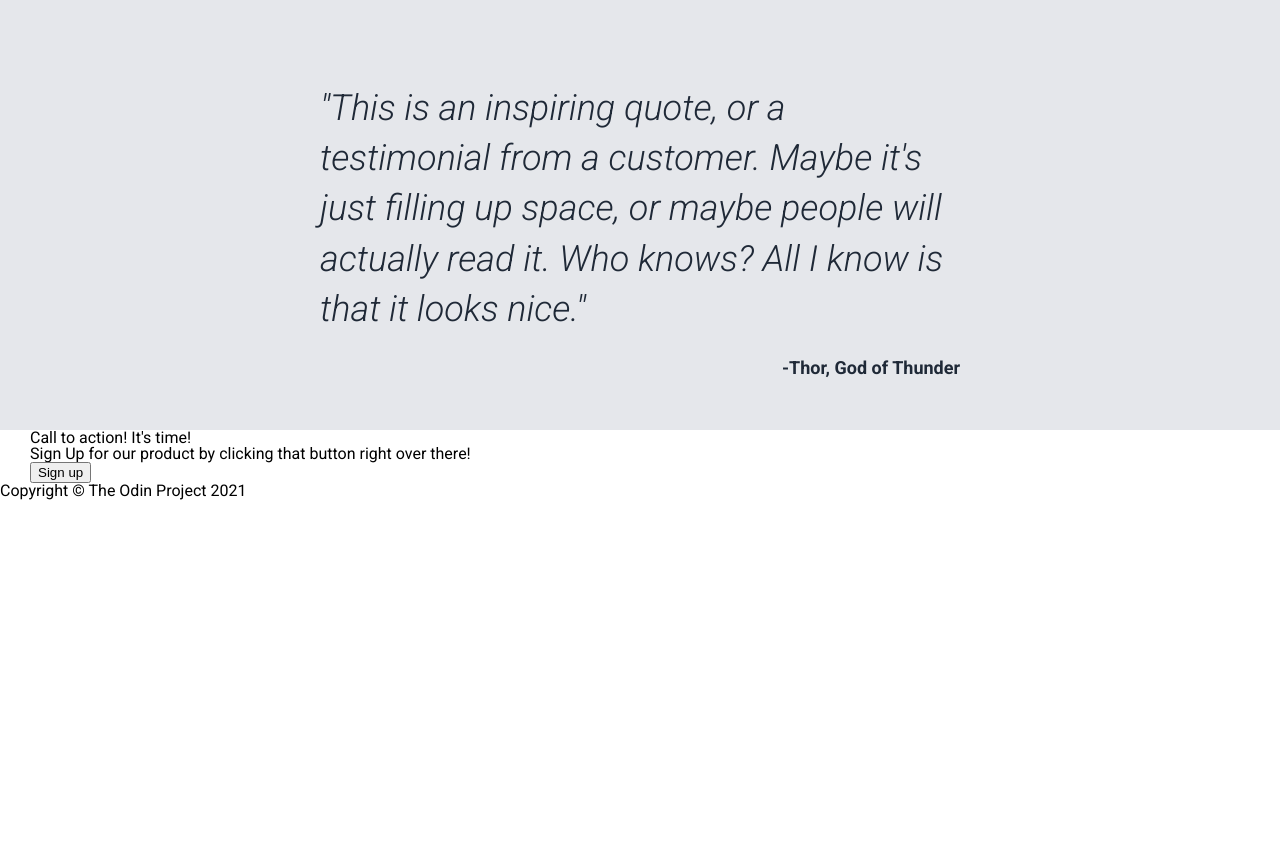
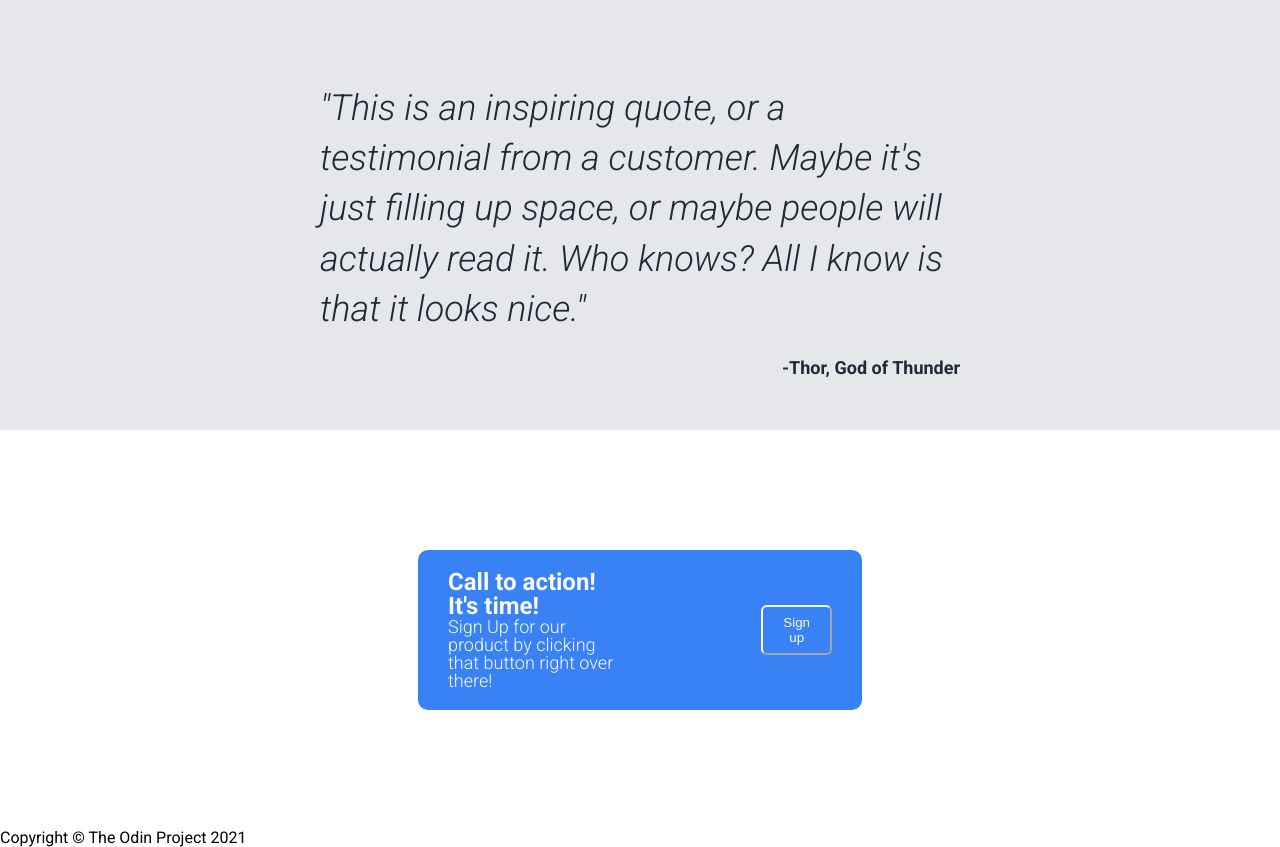
Before and after one commit to KyleHS/LandingPage, a plain HTML site: page index.html in a window 1280 px wide. Shown: the part 1080-1927 px from the top of the page. Before the commit the page ends 1580 px from the top, so only its background shows below. Drawn offline with Linux system fonts and the light colour scheme.

Commit message:
Finshed signup card section

```diff
--- a/index.html
+++ b/index.html
@@ -71,15 +71,15 @@
             <h2>"This is an inspiring quote, or a testimonial from a customer. Maybe it's just filling up space, or maybe people will actually read it. Who knows? All I know is that it looks nice."</h2>
             <h4>-Thor, God of Thunder</h4>
         </div>
-
-
     </section>
 
     <section class="signup">
         <div class="container">
-            <div>
+            <div class="box">
                 <h4>Call to action! It's time!</h4>
                 <p>Sign Up for our product by clicking that button right over there!</p>
+            </div>
+            <div class="box">
                 <button class="signbutton2">Sign up</button>
             </div>
         </div>
--- a/style.css
+++ b/style.css
@@ -127,12 +127,16 @@ ul {
   width: 300px;
 }
 
+.boxes .box {
+  max-width: 25%;
+}
+
 .boxes .box img {
   width: 300px;
   height: 300px;
   object-fit: cover;
   border-style: solid;
-  border-color: #3882f6;
+  border-color: #000000;
   border-width: medium;
   border-radius: 30px;
   margin: auto;
@@ -178,3 +182,52 @@ ul {
   padding-bottom: 40px;
 
 }
+
+/*Signup Section*/
+
+.signup {
+  display: flex;
+  align-items: center;
+  height: 400px;
+}
+
+.signup .container {
+  display: flex;
+  align-items: center;
+  justify-content: center;
+  height: 40%;
+  width: 30%;
+  background: #3882f6;
+  border-radius: 10px;
+}
+
+.signup .container h4 {
+  font-size: 24px;
+  font-weight: bold;
+  color: #F9FAF8;
+}
+
+.signup .container p {
+  font-size: 18px;
+  font-weight: 300;
+  color: #F9FAF8;
+}
+
+.signup .container .box {
+  max-width: 100%;
+}
+
+.signup .container .box .signbutton2 {
+  background: #3882f6;
+  margin-left: 140px;
+  color: #F9FAF8;
+  border-radius: 6px;
+  border-color: #F9FAF8;
+  text-decoration: none;
+  padding: 8px 20px;
+}
+
+.signup .container .box .signbutton2:hover {
+  background: #5b97f8;
+  color: #F9FAF8;
+}
```
